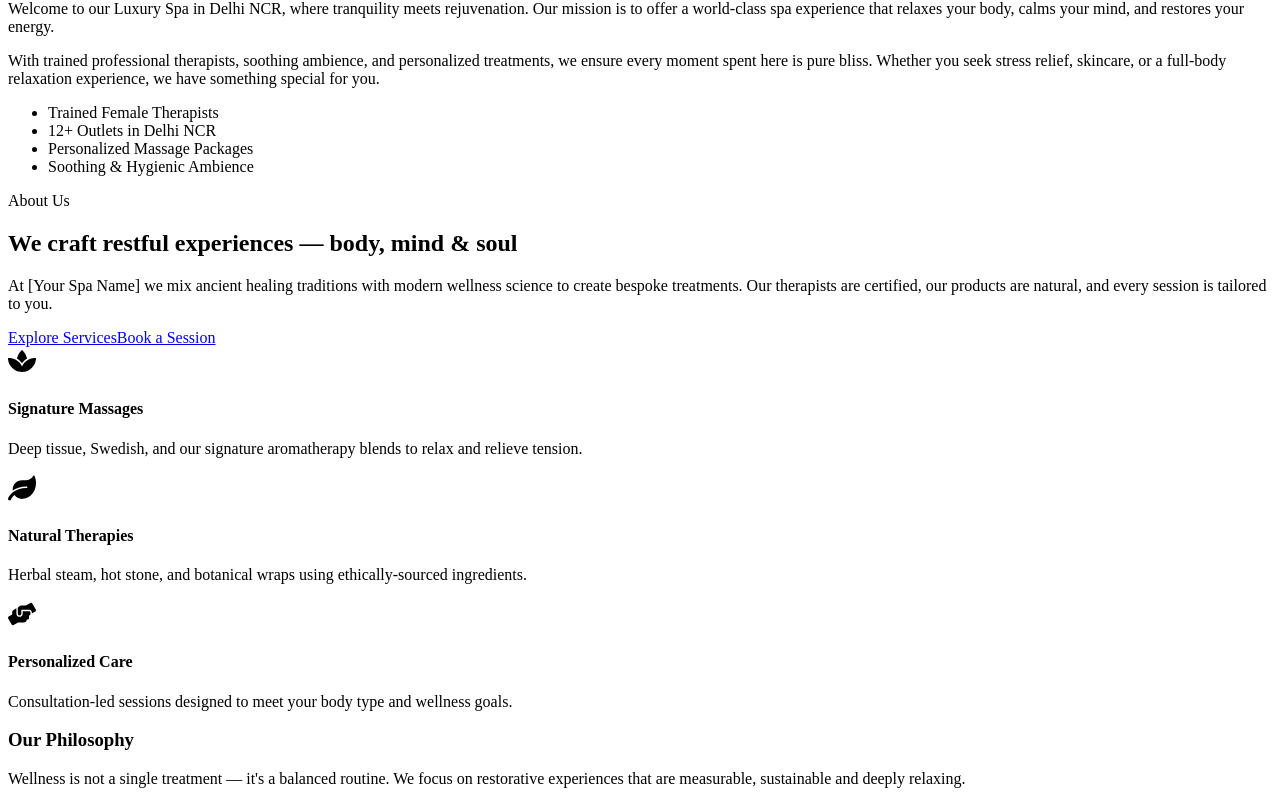
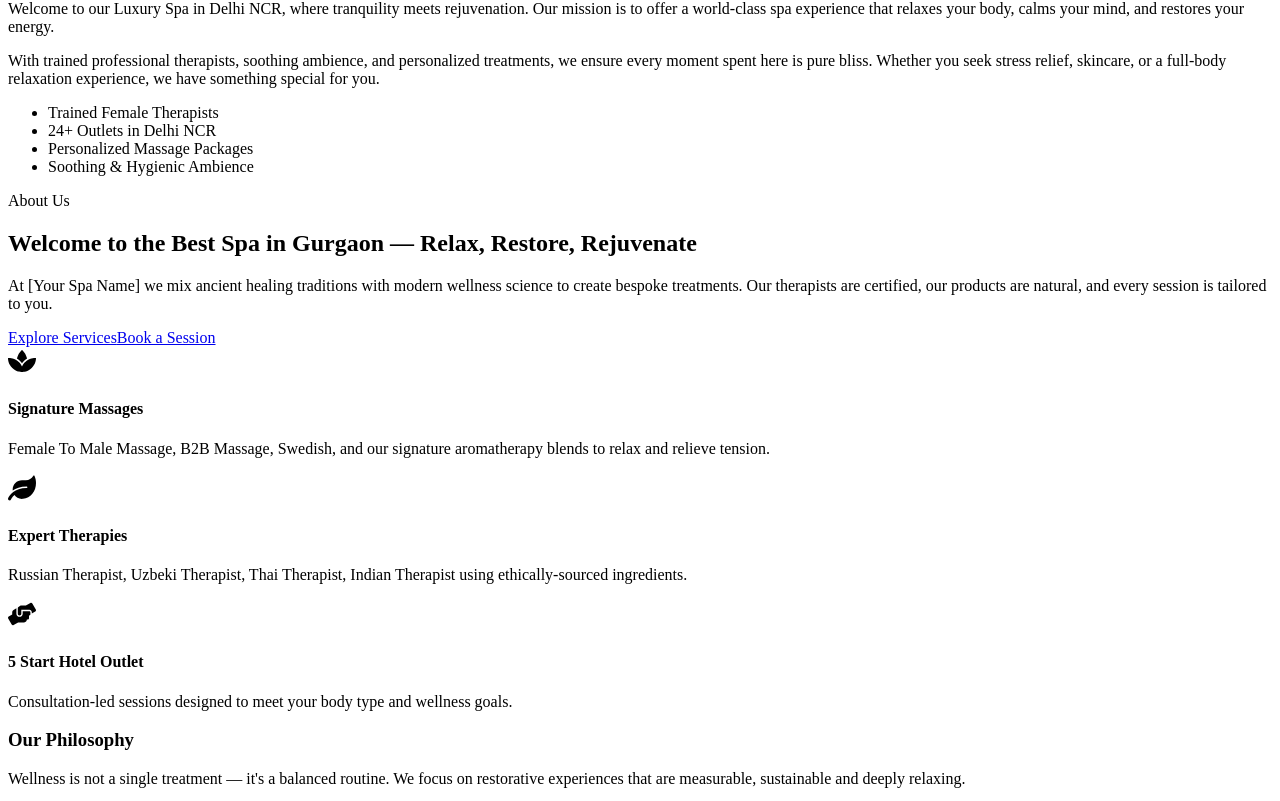
Before and after one commit to Prakash84/gurugram, a Next.js app: page /About in a window 1280 px wide. Shown: the part 3199-4000 px from the top of the page. Built offline with nearby package versions, Linux system fonts and the light colour scheme; a web font is replaced by a local one.

Commit message:
Updated something

```diff
--- a/src/app/About/page.js
+++ b/src/app/About/page.js
@@ -275,7 +275,7 @@ export default function About({
   ];
   const bullets = [
     'Trained Female Therapists',
-    '12+ Outlets in Delhi NCR',
+    '24+ Outlets in Delhi NCR',
     'Personalized Massage Packages',
     'Soothing & Hygienic Ambience'
   ];
@@ -439,7 +439,7 @@ export default function About({
 
         {/* Right: Content */}
         <div className="w-full md:w-6/12">
-          <h2 className="text-3xl sm:text-4xl font-extrabold text-emerald-500 ">About Our Luxury Spa</h2>
+          <h2 className="text-3xl sm:text-4xl font-extrabold text-emerald-500 ">About Our Spa — Luxury Spa in Gurgaon</h2>
           <p className="mt-2 text-lg text-gray-600">Relax. Restore. Rejuvenate.</p>
 
           <div className="mt-6 space-y-4 text-gray-700">
@@ -503,7 +503,7 @@ export default function About({
         >
           <p className="text-sm text-emerald-500 font-semibold">About Us</p>
           <h2 className="mt-2 text-3xl md:text-4xl font-extrabold text-emerald-800">
-            We craft restful experiences — body, mind & soul
+            Welcome to the Best Spa in Gurgaon — Relax, Restore, Rejuvenate
           </h2>
           <p className="mt-4 text-gray-600 leading-relaxed max-w-xl">
             At <span className="font-medium">[Your Spa Name]</span> we mix ancient
@@ -559,7 +559,7 @@ export default function About({
             <div className="text-emerald-600 rounded-lg bg-emerald-50 p-3 shadow-sm"><FaSpa size={28} /></div>
             <div>
               <h4 className="font-semibold text-gray-900">Signature Massages</h4>
-              <p className="text-sm text-gray-600 mt-1">Deep tissue, Swedish, and our signature aromatherapy blends to relax and relieve tension.</p>
+              <p className="text-sm text-gray-600 mt-1">Female To Male Massage, B2B Massage, Swedish, and our signature aromatherapy blends to relax and relieve tension.</p>
             </div>
           </div>
         </motion.div>
@@ -574,8 +574,8 @@ export default function About({
           <div className="flex items-center gap-4">
             <div className="text-emerald-600 rounded-lg bg-emerald-50 p-3 shadow-sm"><FaLeaf size={28} /></div>
             <div>
-              <h4 className="font-semibold text-gray-900">Natural Therapies</h4>
-              <p className="text-sm text-gray-600 mt-1">Herbal steam, hot stone, and botanical wraps using ethically-sourced ingredients.</p>
+              <h4 className="font-semibold text-gray-900">Expert Therapies</h4>
+              <p className="text-sm text-gray-600 mt-1">Russian Therapist, Uzbeki Therapist, Thai Therapist, Indian Therapist using ethically-sourced ingredients.</p>
             </div>
           </div>
         </motion.div>
@@ -590,7 +590,7 @@ export default function About({
           <div className="flex items-center gap-4">
             <div className="text-emerald-600 rounded-lg bg-emerald-50 p-3 shadow-sm"><FaHandsHelping size={28} /></div>
             <div>
-              <h4 className="font-semibold text-gray-900">Personalized Care</h4>
+              <h4 className="font-semibold text-gray-900">5 Start Hotel Outlet</h4>
               <p className="text-sm text-gray-600 mt-1">Consultation-led sessions designed to meet your body type and wellness goals.</p>
             </div>
           </div>
@@ -1536,7 +1536,7 @@ export default function About({
                       whileInView={{ opacity: 1, y: 0 }}
                       transition={{ delay: 0.3, duration: 0.6 }}
                     >
-                      Benefits of <span className="text-transparent bg-clip-text bg-gradient-to-r from-emerald-600 to-emerald-800">Taking Massage from Us</span>
+                      Benefits of <span className="text-transparent bg-clip-text bg-gradient-to-r from-emerald-600 to-emerald-800">Taking Spa In Gurgaon from Us</span>
                     </motion.h2>
 
                     <motion.p
--- a/src/app/page.js
+++ b/src/app/page.js
@@ -1619,7 +1619,7 @@ const teamMembers = [
                       viewport={{ once: true }}
                       transition={{ delay: 0.1 }}
                     >
-                      EXCLUSIVE  <span className="text-emerald-600">HOTEL SPA PRICE IN GURGAON</span>
+                      EXCLUSIVE  <span className="text-emerald-600">HOTEL AND SPA PRICE IN GURGAON</span>
                     </motion.h2>
                     <motion.p
                       className="text-emerald-800 max-w-3xl mx-auto text-lg leading-relaxed"
```
